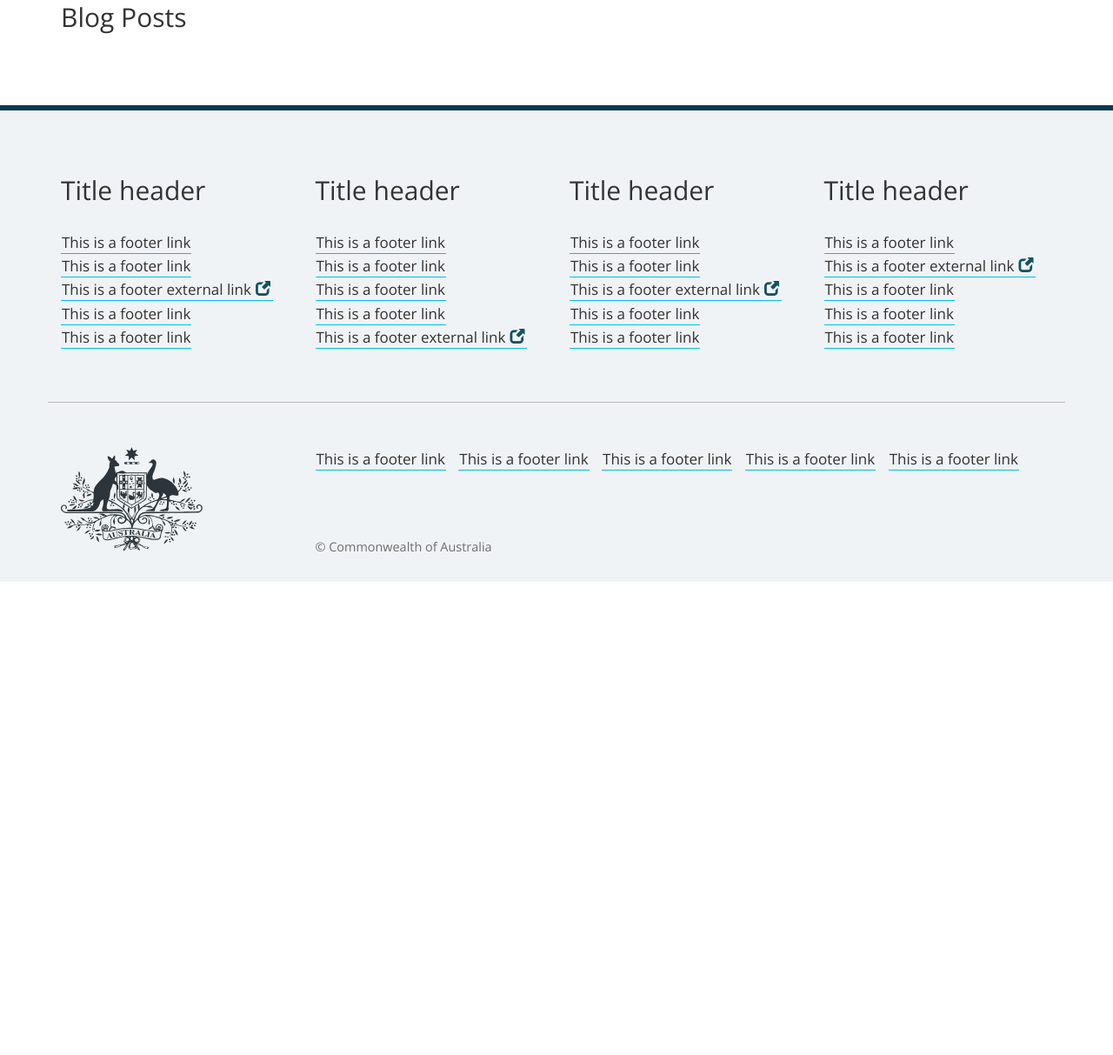
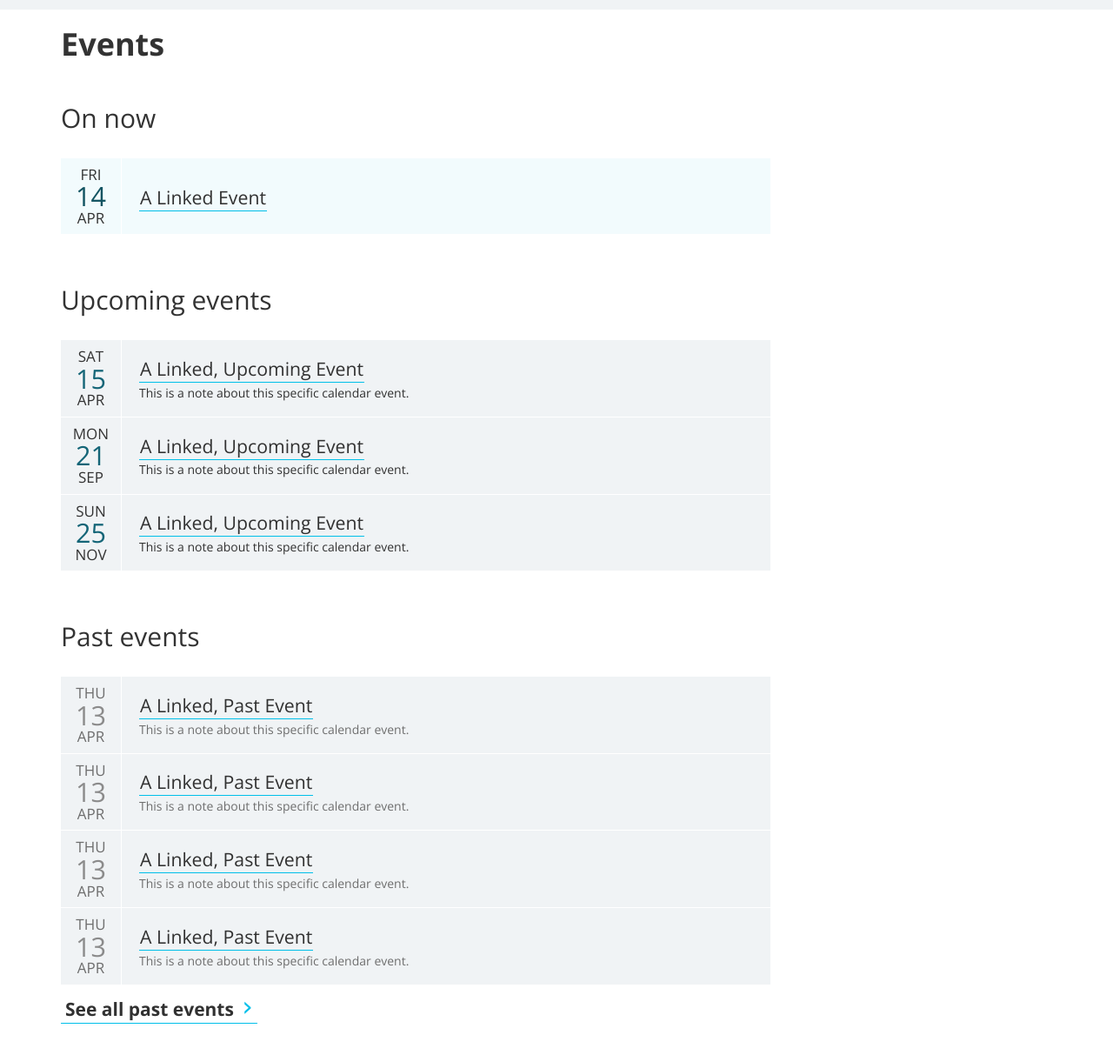
Before and after one commit to govCMS/uikit-bootstrap, a plain HTML site: page page-events.html in a window 1280 px wide. Shown: the part 672-1885 px from the top of the page at 87% size. Before the commit the page ends 1341 px from the top, so only its background shows below. Drawn offline with nearby package versions, Linux system fonts and the light colour scheme.

Commit message:
Added event mockup page

```diff
--- a/page-events.html
+++ b/page-events.html
@@ -85,8 +85,8 @@
 						</button>
 						<nav class="navbar-collapse collapse" id="demo-menu-2">
 							<ul class="nav navbar-nav nav-tabs nav-justified">
-								<li class="active"><a href="/">Home</a></li>
-								<li><a href="#">Link</a></li>
+								<li><a href="/">Home</a></li>
+								<li class="active"><a href="#">Events</a></li>
 								<li><a href="#">Link</a></li>
 								<li class="dropdown">
 									<a href="#" class="dropdown-toggle" data-toggle="dropdown" role="button" aria-haspopup="true" aria-expanded="false">Dropdown <span class="caret"></span></a>
@@ -112,19 +112,15 @@
 			<div class="container">
 				<div class="row">
 					<div class="col-md-12">
-						 <h1 class="brand-heading CoT-ignore">
-							 Welcome to govCMS8
-						 </h1>
-					</div>
-					<div class="col-md-12">
+						<h1 class="brand-heading CoT-ignore">
+						 <small class="meta">6 days until</small><br>
+						 govCMS Meag Meetup
+						</h1>
 						<p class="tagline">
-							Running on the shiny, new, Drupal 8!
+							If you have an interest in Drupal, CMS’s, government technology, the future direction for government or discovering more about how the public and private sector can work together effectively then this is the event for you.
 						</p>
 						<p>
-							Obviously, it's no WordPress though&hellip; 😛
-						</p>
-						<p>
-							<a class="cta-link" href="#">Call to action</a>
+							<a class="cta-link" href="#">Register now</a>
 						</p>
 					</div>
 				</div>
@@ -133,9 +129,113 @@
 
 		<div class="container" role="main">
 			<div class="row">
-				<div class="col-md-6">
-					<h2>Blog Posts</h2>
-
+				<div class="col-md-12">
+					<h1>Events</h1>
+					<h2>On now</h2>
+					<ul class="calendar-list">
+						<li class="calendar-item calendar-item-current">
+							<time class="calendar-date" datetime="2017-04-14">
+								Fri
+								<span class="calendar-number">14</span>
+								Apr
+							</time>
+							<div class="calendar-title">
+								<a href="#">A Linked Event</a>
+							</div>
+						</li>
+					</ul>
+				</div>
+			</div>
+			<div class="row">
+				<div class="col-md-12">
+					<h2>Upcoming events</h2>
+					<ul class="calendar-list">
+						<li class="calendar-item">
+							<time class="calendar-date" datetime="2017-04-15">
+								Sat
+								<span class="calendar-number">15</span>
+								Apr
+							</time>
+							<div class="calendar-title">
+								<a href="#">A Linked, Upcoming Event</a>
+								<span class="calendar-note">This is a note about this specific calendar event.</span>
+							</div>
+						</li>
+						<li class="calendar-item">
+							<time class="calendar-date" datetime="2017-04-14">
+								Mon
+								<span class="calendar-number">21</span>
+								Sep
+							</time>
+							<div class="calendar-title">
+								<a href="#">A Linked, Upcoming Event</a>
+								<span class="calendar-note">This is a note about this specific calendar event.</span>
+							</div>
+						</li>
+						<li class="calendar-item">
+							<time class="calendar-date" datetime="2017-04-15">
+								Sun
+								<span class="calendar-number">25</span>
+								Nov
+							</time>
+							<div class="calendar-title">
+								<a href="#">A Linked, Upcoming Event</a>
+								<span class="calendar-note">This is a note about this specific calendar event.</span>
+							</div>
+						</li>
+					</ul>
+				</div>
+			</div>
+			<div class="row">
+				<div class="col-md-12">
+					<h2>Past events</h2>
+					<ul class="calendar-list">
+						<li class="calendar-item calendar-item-past">
+							<time class="calendar-date" datetime="2017-04-14">
+								Thu
+								<span class="calendar-number">13</span>
+								Apr
+							</time>
+							<div class="calendar-title">
+								<a href="#">A Linked, Past Event</a>
+								<span class="calendar-note">This is a note about this specific calendar event.</span>
+							</div>
+						</li>
+						<li class="calendar-item calendar-item-past">
+							<time class="calendar-date" datetime="2017-04-14">
+								Thu
+								<span class="calendar-number">13</span>
+								Apr
+							</time>
+							<div class="calendar-title">
+								<a href="#">A Linked, Past Event</a>
+								<span class="calendar-note">This is a note about this specific calendar event.</span>
+							</div>
+						</li>
+						<li class="calendar-item calendar-item-past">
+							<time class="calendar-date" datetime="2017-04-14">
+								Thu
+								<span class="calendar-number">13</span>
+								Apr
+							</time>
+							<div class="calendar-title">
+								<a href="#">A Linked, Past Event</a>
+								<span class="calendar-note">This is a note about this specific calendar event.</span>
+							</div>
+						</li>
+						<li class="calendar-item calendar-item-past">
+							<time class="calendar-date" datetime="2017-04-14">
+								Thu
+								<span class="calendar-number">13</span>
+								Apr
+							</time>
+							<div class="calendar-title">
+								<a href="#">A Linked, Past Event</a>
+								<span class="calendar-note">This is a note about this specific calendar event.</span>
+							</div>
+						</li>
+					</ul>
+					<a class="cta-link" href="#">See all past events</a>
 				</div>
 			</div>
 		</div>
```
Also changed, not shown: page-home.html (+3 -5 lines).
